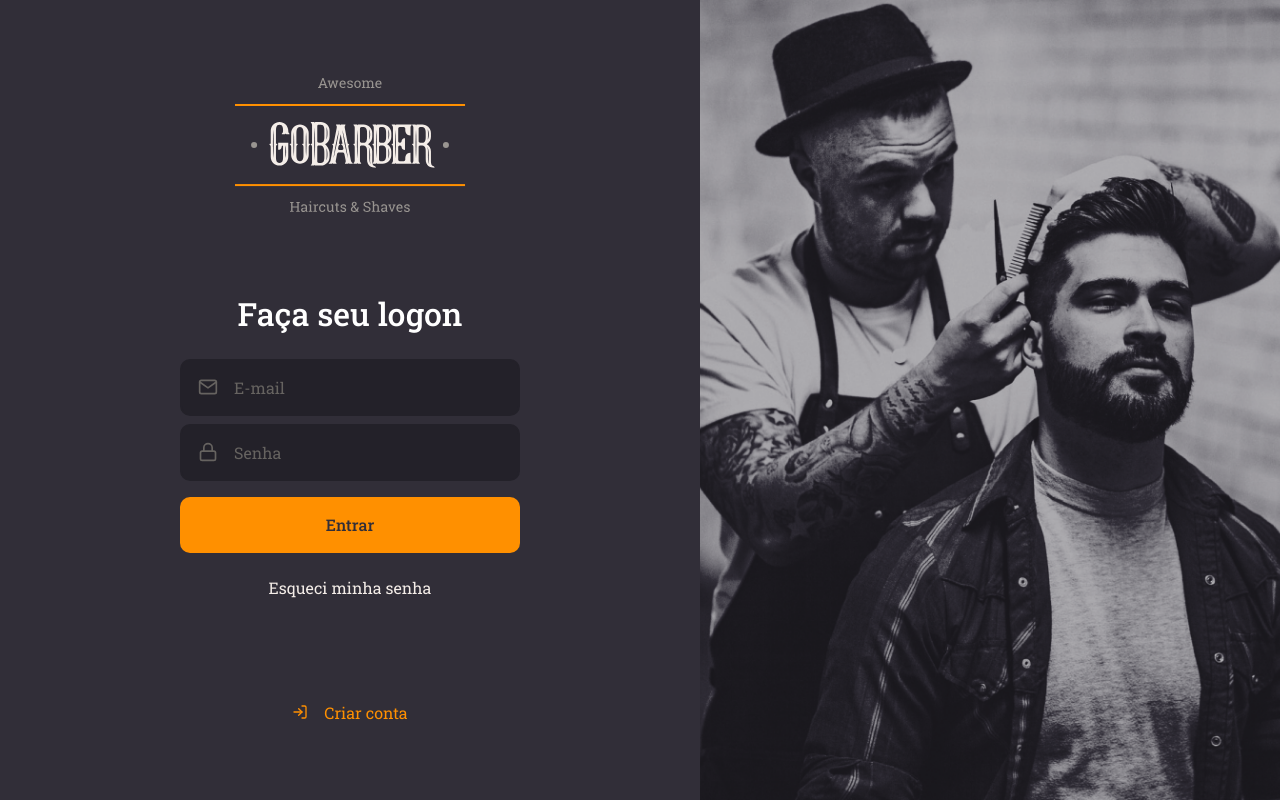
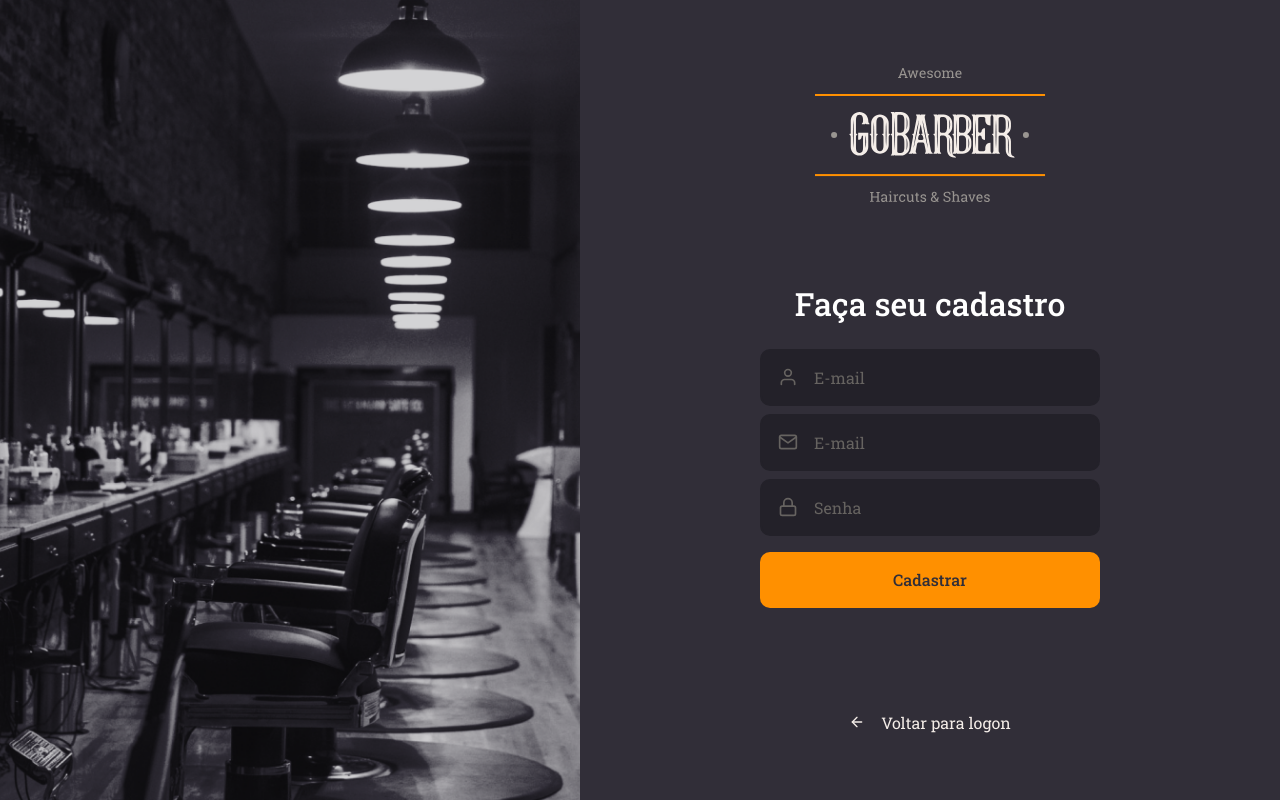
Before and after one commit to iangerolamo/gobarber-web, a React (Create React App) app: page /signup in a window 1280 px wide. Built offline with nearby package versions, Linux system fonts and the light colour scheme.

Commit message:
Pagina de cadastro

```diff
--- a/src/App.tsx
+++ b/src/App.tsx
@@ -1,10 +1,10 @@
 import React from 'react';
-import SignIn from './pages/SignIn';
+import SignUp from './pages/SignUp';
 import GlobalStyle from './styles/global';
 
 const App: React.FC = () => (
   <>
-    <SignIn />
+    <SignUp />
     <GlobalStyle />
   </>
 );
--- a/src/components/Input/styles.ts
+++ b/src/components/Input/styles.ts
@@ -9,9 +9,11 @@ export const Container = styled.div`
   width: 100%;
   display: flex;
   align-items: center;
+
   & + div {
     margin-top: 8px;
   }
+
   input {
     flex: 1;
     background: transparent;
@@ -21,6 +23,7 @@ export const Container = styled.div`
       color: #666360;
     }
   }
+
   svg {
     margin-right: 16px;
   }
--- /dev/null
+++ b/src/pages/SignUp/index.tsx
@@ -0,0 +1,44 @@
+import React from 'react';
+import {
+  FiArrowLeft, FiUser, FiMail, FiLock,
+} from 'react-icons/fi';
+
+import logoImg from '../../assets/logo.svg';
+
+import Input from '../../components/Input';
+import Button from '../../components/Button';
+
+import { Container, Content, Background } from './styles';
+
+const SignUp: React.FC = () => (
+  <Container>
+    <Background />
+    <Content>
+      <img src={logoImg} alt="GoBarber" />
+
+      <form>
+        <h1>Faça seu cadastro</h1>
+
+        <Input name="name" icon={FiUser} placeholder="E-mail" />
+
+        <Input name="email" icon={FiMail} placeholder="E-mail" />
+
+        <Input
+          name="password"
+          icon={FiLock}
+          type="password"
+          placeholder="Senha"
+        />
+
+        <Button type="submit">Cadastrar</Button>
+      </form>
+
+      <a href="signup">
+        <FiArrowLeft />
+        Voltar para logon
+      </a>
+    </Content>
+  </Container>
+);
+
+export default SignUp;
--- /dev/null
+++ b/src/pages/SignUp/styles.ts
@@ -0,0 +1,59 @@
+import styled from 'styled-components';
+import { shade } from 'polished';
+
+import signUpBackground from '../../assets/sign-up-background.png';
+
+export const Container = styled.div`
+  height: 100vh;
+  display: flex;
+  align-items: stretch;
+`;
+
+export const Content = styled.div`
+  display: flex;
+  flex-direction: column;
+  align-items: center;
+  place-content: center;
+  width: 100%;
+  max-width: 700px;
+  form {
+    margin: 80px 0;
+    width: 340px;
+    text-align: center;
+    h1 {
+      margin-bottom: 24px;
+    }
+  }
+    a {
+      color: #f4ede8;
+      display: block;
+      margin-top: 24px;
+      text-decoration: none;
+      transition: color 0.2s;
+      &:hover {
+        color: ${shade(0.2, '#f4ede8')};
+      }
+    }
+
+  > a {
+    color: #f4ede8;
+    display: block;
+    margin-top: 24px;
+    text-decoration: none;
+    transition: color 0.2s;
+    display: flex;
+    align-items: center;
+    svg {
+      margin-right: 16px;
+    }
+    &:hover {
+      color: ${shade(0.2, '#f4ede8')};
+    }
+  }
+`;
+
+export const Background = styled.div`
+  flex: 1;
+  background: url(${signUpBackground}) no-repeat center;
+  background-size: cover;
+`;
```
Also changed, not shown: src/assets/sign-up-background.png (added).
